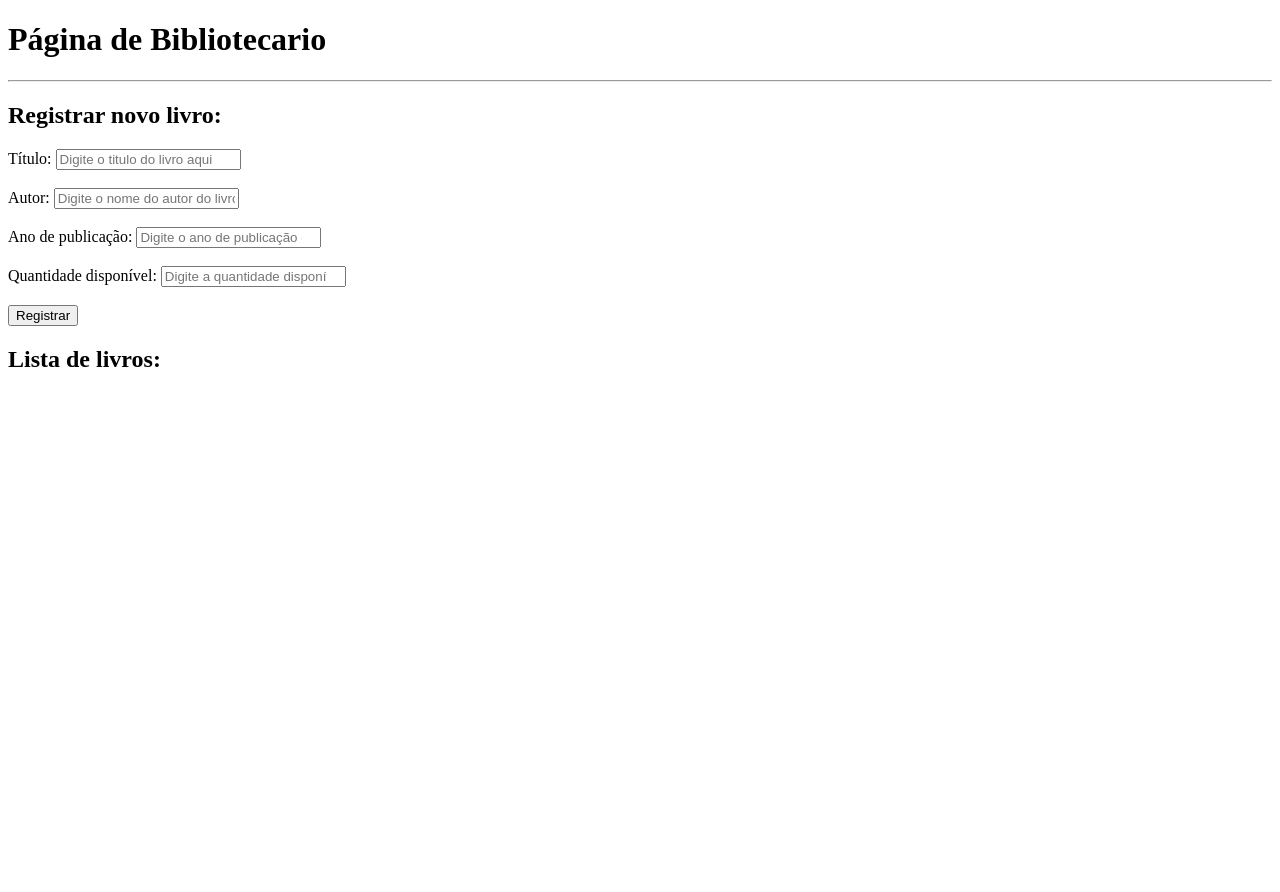
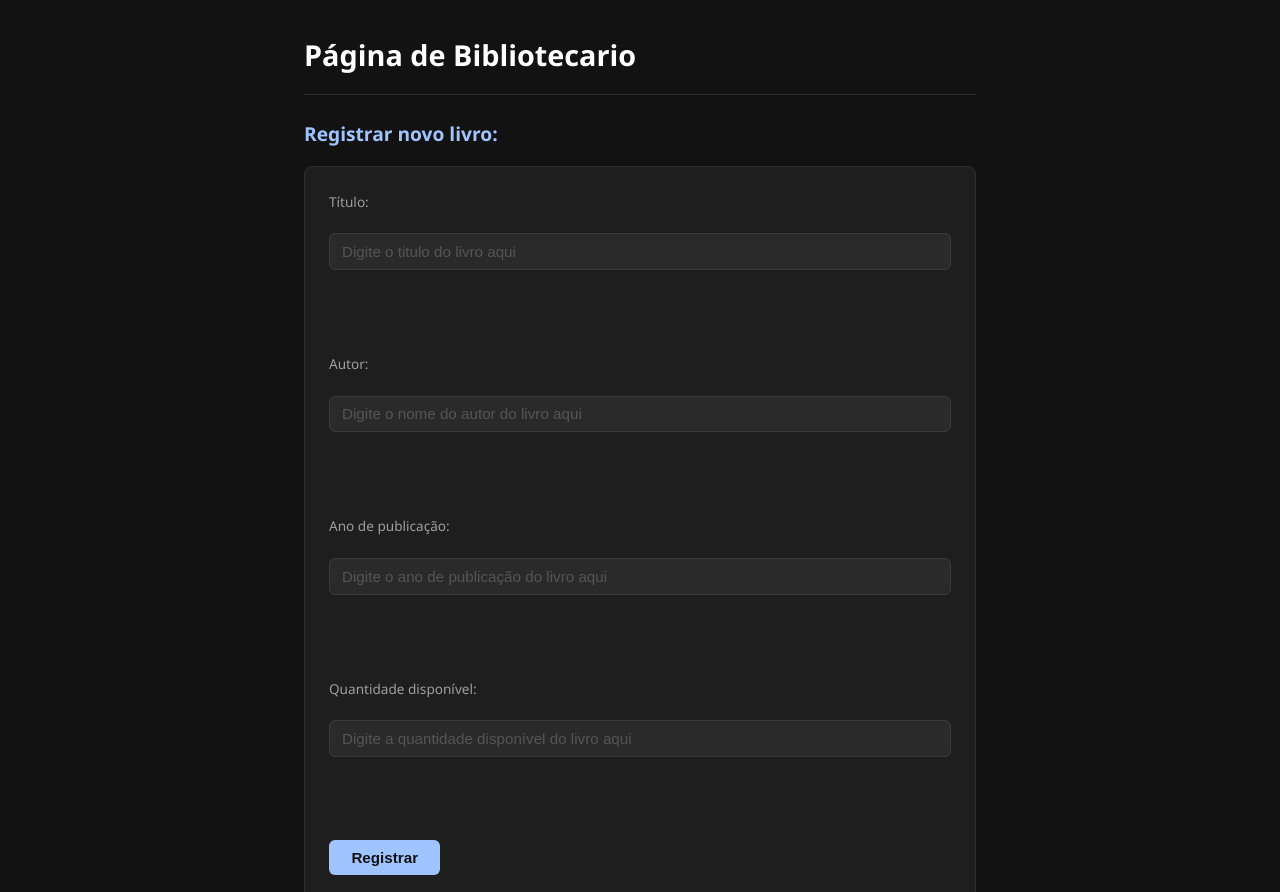
Before and after one commit to dacostavictor/Gerenciamento-de-empr-stimos-de-livros, a website: page public/bibliotecario.html in a window 1280 px wide. Shown: the top 892 px of the page. Before the commit the page ends 800 px from the top, so only its background shows below. Drawn offline with Linux system fonts and the light colour scheme; no server answers.

Commit message:
personalizando páginas de bibliotecário e leitor e adicionando listagem de livros

```diff
--- a/public/bibliotecario.css
+++ b/public/bibliotecario.css
@@ -0,0 +1,137 @@
+* {
+  box-sizing: border-box;
+  margin: 0;
+  padding: 0;
+}
+
+body {
+  background-color: #121212;
+  color: #e0e0e0;
+  font-family: "Segoe UI", Tahoma, Geneva, Verdana, sans-serif;
+  max-width: 720px;
+  margin: 0 auto;
+  padding: 2rem 1.5rem;
+  line-height: 1.6;
+}
+
+h1 {
+  font-size: 1.8rem;
+  color: #ffffff;
+  margin-bottom: 0.5rem;
+}
+
+hr {
+  border: none;
+  border-top: 1px solid #2e2e2e;
+  margin: 1rem 0 1.5rem;
+}
+
+h2 {
+  font-size: 1.2rem;
+  color: #a0c4ff;
+  margin-bottom: 1rem;
+}
+
+form {
+  background-color: #1e1e1e;
+  border: 1px solid #2e2e2e;
+  border-radius: 8px;
+  padding: 1.5rem;
+  margin-bottom: 2rem;
+  display: flex;
+  flex-direction: column;
+  gap: 1rem;
+}
+
+label {
+  display: block;
+  font-size: 0.85rem;
+  color: #9e9e9e;
+  margin-bottom: 0.3rem;
+}
+
+input {
+  width: 100%;
+  background-color: #2a2a2a;
+  border: 1px solid #3a3a3a;
+  border-radius: 6px;
+  color: #e0e0e0;
+  padding: 0.55rem 0.75rem;
+  font-size: 0.95rem;
+  transition: border-color 0.2s;
+}
+
+input:focus {
+  outline: none;
+  border-color: #a0c4ff;
+}
+
+input::placeholder {
+  color: #555;
+}
+
+button[type="submit"] {
+  align-self: flex-start;
+  background-color: #a0c4ff;
+  color: #121212;
+  border: none;
+  border-radius: 6px;
+  padding: 0.55rem 1.4rem;
+  font-size: 0.95rem;
+  font-weight: 600;
+  cursor: pointer;
+  transition: background-color 0.2s;
+}
+
+button[type="submit"]:hover {
+  background-color: #c2d9ff;
+}
+
+#listaLivros {
+  list-style: none;
+  display: flex;
+  flex-direction: column;
+  gap: 0.75rem;
+}
+
+#listaLivros li {
+  background-color: #1e1e1e;
+  border: 1px solid #2e2e2e;
+  border-radius: 8px;
+  padding: 1rem 1.2rem;
+  font-size: 0.95rem;
+  line-height: 1.8;
+  display: flex;
+  flex-direction: column;
+  gap: 0.5rem;
+}
+
+#listaLivros li button {
+  align-self: flex-start;
+  border: none;
+  border-radius: 5px;
+  padding: 0.35rem 0.9rem;
+  font-size: 0.85rem;
+  cursor: pointer;
+  font-weight: 500;
+  transition: background-color 0.2s;
+}
+
+#listaLivros li button#editar {
+  background-color: #2e4a7a;
+  color: #c2d9ff;
+  margin-right: 0.5rem;
+}
+
+#listaLivros li button#editar:hover {
+  background-color: #3a5f9a;
+}
+
+#listaLivros li button#excluir {
+  background-color: #5a1f1f;
+  color: #ffb3b3;
+}
+
+#listaLivros li button#excluir:hover {
+  background-color: #7a2a2a;
+}
--- a/public/leitor.css
+++ b/public/leitor.css
@@ -0,0 +1,70 @@
+* {
+  box-sizing: border-box;
+  margin: 0;
+  padding: 0;
+}
+
+body {
+  background-color: #121212;
+  color: #e0e0e0;
+  font-family: "Segoe UI", Tahoma, Geneva, Verdana, sans-serif;
+  max-width: 720px;
+  margin: 0 auto;
+  padding: 2rem 1.5rem;
+  line-height: 1.6;
+}
+
+h1 {
+  font-size: 1.8rem;
+  color: #ffffff;
+  margin-bottom: 0.5rem;
+}
+
+hr {
+  border: none;
+  border-top: 1px solid #2e2e2e;
+  margin: 1rem 0 1.5rem;
+}
+
+h2 {
+  font-size: 1.2rem;
+  color: #a0c4ff;
+  margin-bottom: 1rem;
+}
+
+#listaLivros {
+  list-style: none;
+  display: flex;
+  flex-direction: column;
+  gap: 0.75rem;
+}
+
+#listaLivros li {
+  background-color: #1e1e1e;
+  border: 1px solid #2e2e2e;
+  border-radius: 8px;
+  padding: 1rem 1.2rem;
+  font-size: 0.95rem;
+  line-height: 1.8;
+  display: flex;
+  flex-direction: column;
+  gap: 0.5rem;
+}
+
+#solicitarEmprestimo {
+  align-self: flex-start;
+  border: none;
+  border-radius: 5px;
+  padding: 0.35rem 0.9rem;
+  font-size: 0.85rem;
+  cursor: pointer;
+  font-weight: 500;
+  transition: background-color 0.2s;
+  background-color: #3d7a2e;
+  color: #c2d9ff;
+  margin-right: 0.5rem;
+}
+
+#solicitarEmprestimo:hover {
+  background-color: #55a541;
+}
```
Also changed, not shown: public/leitor.html (+2 -0 lines), public/leitor.js (+17 -0 lines).
